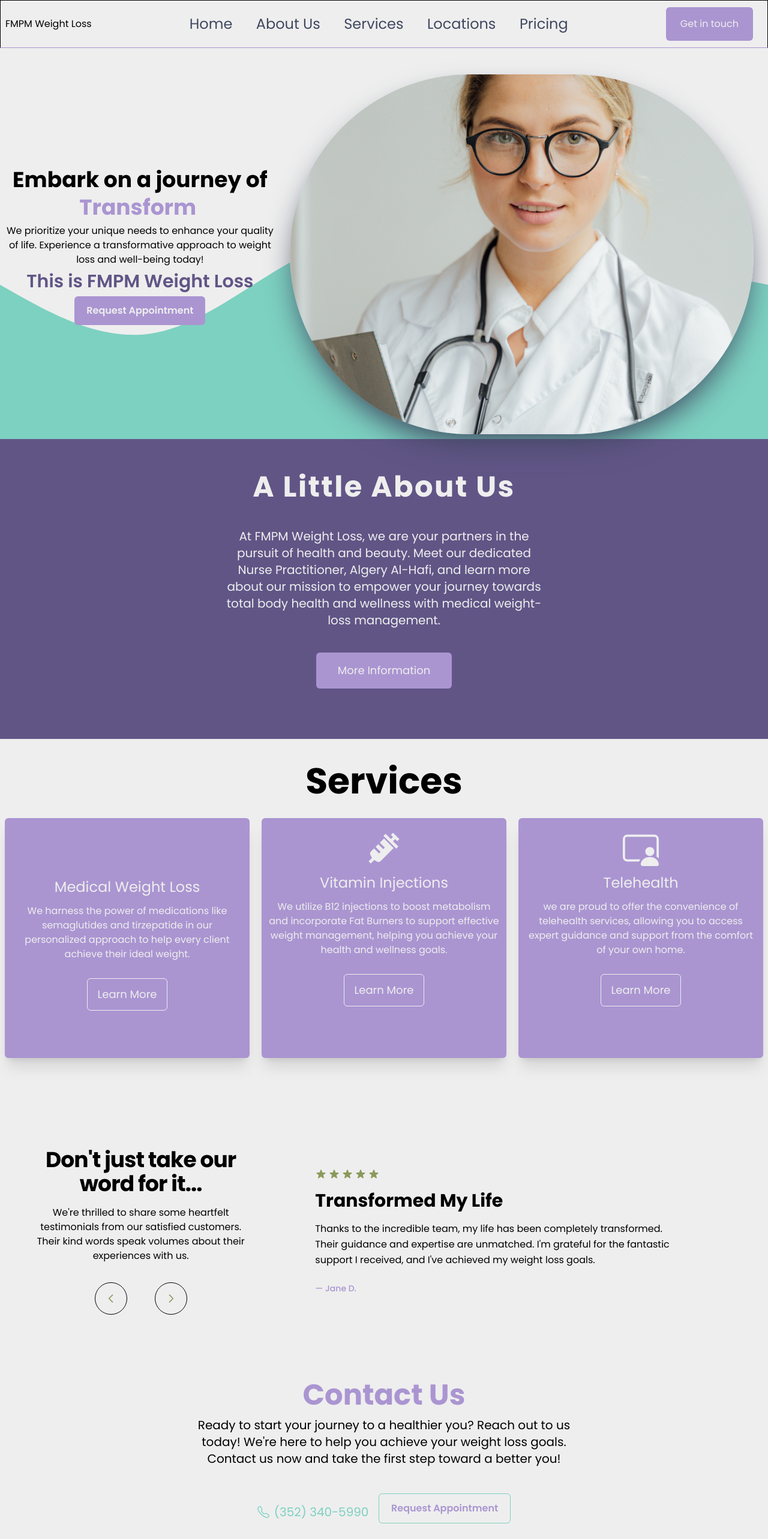
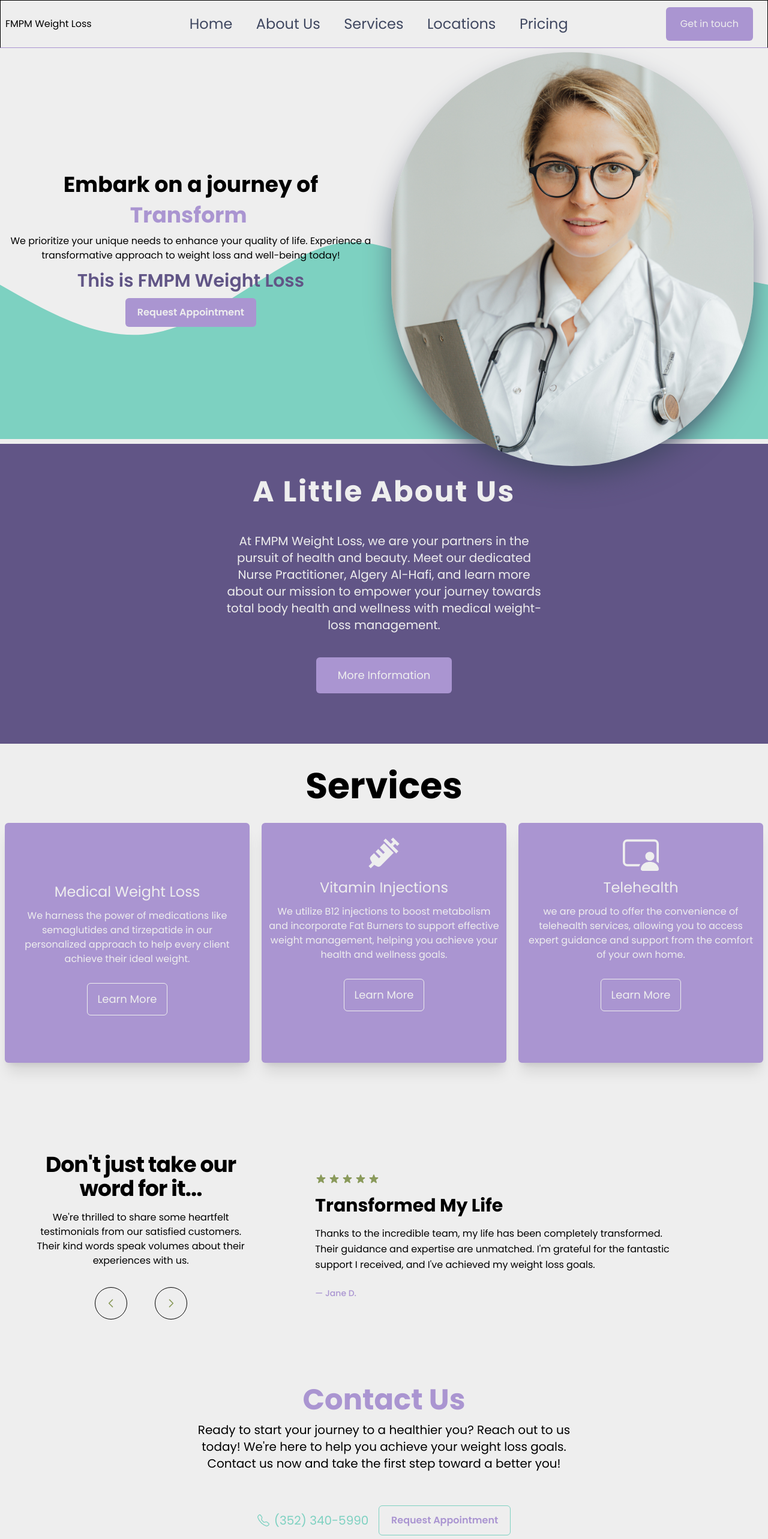
Before and after one commit to amarrero10/aesthetic-medical-website, a React (Create React App) app in the folder frontend/: page / in a window 1280 px wide. Shown: the top 2566 px of the page at 60% size. Built offline with nearby package versions, Linux system fonts and the light colour scheme; no server answers; some icons are missing.

Commit message:
Homepage worked on

```diff
--- a/frontend/src/components/About.jsx
+++ b/frontend/src/components/About.jsx
@@ -39,7 +39,7 @@ function About() {
         </p>
 
         <div className="flex flex-col sm:flex-row mt-5 justify-between items-center">
-          <div className=" w-1/2">
+          <div className=" sm:w-1/2">
             <img
               src={portrait}
               alt="Nurse Practioner at FMPM Weight Loss"
@@ -51,7 +51,7 @@ function About() {
             </div>
           </div>
 
-          <p className=" mt-1 text-center w-1/2 sm:px-3 sm:text-xl">
+          <p className=" mt-1 text-center sm:w-1/2 sm:px-3 sm:text-xl">
             Meet Algery Al-Hafi, APRN-BC, our Board-Certified Nurse Practitioner. With her extensive
             experience and expertise, Algery is dedicated to guiding you on your journey to a
             healthier and more beautiful you. She combines medical precision with a caring touch,
--- a/frontend/src/components/HomePage.jsx
+++ b/frontend/src/components/HomePage.jsx
@@ -12,7 +12,7 @@ import Footer from "./Footer";
 
 function HomePage() {
   return (
-    <div className="sm:mt-10">
+    <div className="sm:mt-12">
       <div className=" absolute w-full -z-10 sm:top-52 top-[550px] ">
         <svg
           width="100%"
@@ -62,11 +62,11 @@ function HomePage() {
               </Link>
             </div>
           </div>
-          <div className=" h-[320px] sm:h-[600px] sm:w-[2200px] -mt-8 w-full px-4">
+          <div className=" h-[320px] sm:h-[690px]  -mt-8 w-full px-4">
             <img
               src={portrait}
               alt="portrait of ALgery Al-Hafi"
-              className=" max-h-full rounded-full shadow-2xl shadow-navy mx-auto object-cover w-full"
+              className=" h-full rounded-full shadow-2xl shadow-navy mx-auto object-cover w-full"
             ></img>
           </div>
         </div>
@@ -143,21 +143,21 @@ function HomePage() {
           you!
         </p>
         <div className=" flex sm:flex-row sm:w-[33%] mx-auto sm:justify-between justify-around mt-3 sm:mt-7 py-4">
-          <div className="flex items-center mt-3 relative">
+          <div className="flex sm:flex-row flex-col items-center sm:justify-between sm:w-[500px] mt-3 relative">
             <a
               href="tel:(352) 340-5990"
-              className="flex items-center text-teal text-xl mb-6 sm:mb-0"
+              className="flex  items-center text-teal text-xl mb-6 sm:mb-0"
             >
               <BsTelephone className="mr-2" />
               (352) 340-5990
             </a>
+            <Link to="/contact-us">
+              <button className=" bg-white py-3 px-5 border  border-teal rounded-md text-periwinkle font-semibold sm:hover:bg-periwinkle sm:hover:border-periwinkle  sm:hover:text-offWhite z-10">
+                Request Appointment
+              </button>
+            </Link>
           </div>
 
-          <Link to="/contact-us">
-            <button className=" bg-white py-3 px-5 border  border-teal rounded-md text-periwinkle font-semibold sm:hover:bg-periwinkle sm:hover:border-periwinkle  sm:hover:text-offWhite z-10">
-              Request Appointment
-            </button>
-          </Link>
           {/* <img
             src={wellness}
             alt="some portrait"
```
